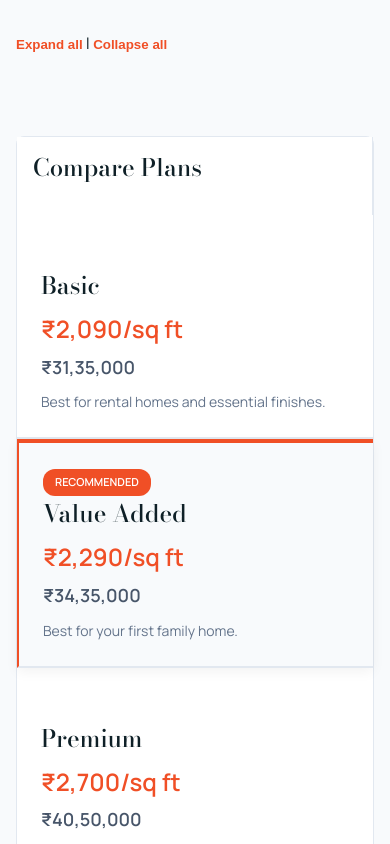
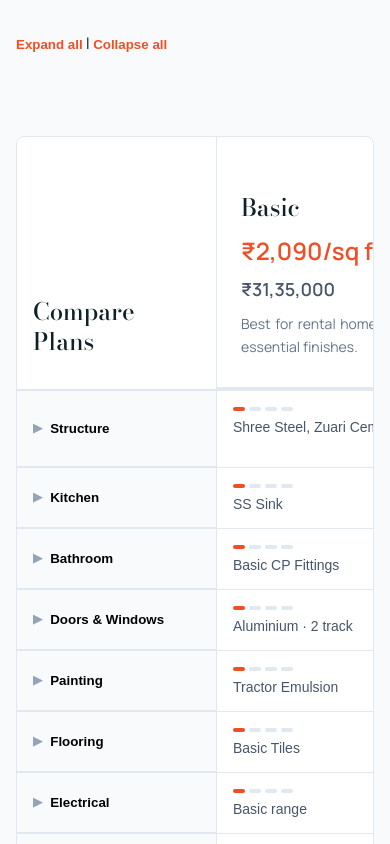
Before and after one commit to Vikram-Pagadala/Suci-Condtructions, a Next.js app: page /pricing in a window 390 px wide. Shown: the part 1580-2424 px from the top of the page. Built offline with nearby package versions, Linux system fonts and the light colour scheme.

Commit message:
Change mobile view from stacked to horizontal scroll with sticky first column

```diff
--- a/src/components/PricingTable/PricingTable.module.css
+++ b/src/components/PricingTable/PricingTable.module.css
@@ -154,7 +154,8 @@
 .tableContainer {
   position: relative;
   width: 100%;
-  overflow: visible;
+  overflow-x: auto;
+  overflow-y: hidden;
   background: white;
   border: 1px solid #e2e8f0;
   border-radius: 8px;
@@ -162,7 +163,7 @@
 
 .row, .rowContent {
   display: grid;
-  grid-template-columns: minmax(160px, 1.2fr) repeat(4, minmax(0, 1fr));
+  grid-template-columns: minmax(200px, 1.2fr) repeat(4, minmax(220px, 1fr));
 }
 
 .colFeatureHead, .colFeatureCell {
@@ -171,6 +172,9 @@
   padding: 16px;
   border-right: 1px solid #e2e8f0;
   font-weight: 600;
+  position: sticky;
+  left: 0;
+  z-index: 10;
 }
 
 .colPlanHead, .colPlanCell {
@@ -408,15 +412,11 @@
 }
 
 @media (max-width: 1023px) {
-  /* On tablet, the cards just flow naturally in the 2-column grid defined by .row */
-  .row, .rowContent { grid-template-columns: repeat(2, minmax(0, 1fr)); }
-  .colFeatureHead, .colFeatureCell { grid-column: 1 / -1; border-bottom: 1px solid #e2e8f0; }
-  .colPlanCell::before { content: attr(data-plan); font-weight: 600; margin-bottom: 8px; }
+  .colFeatureHead, .colFeatureCell { grid-column: 1; border-bottom: 1px solid #e2e8f0; }
 }
 
 @media (max-width: 599px) {
   .areaInputSection, .findPlanSection { padding: 20px; }
-  .row, .rowContent { grid-template-columns: minmax(0, 1fr); }
   .colPlanHead { padding: 24px; border-right: none; }
   .priceSqft, .priceTotal, .planType { min-height: 0; }
   .priceTotal:empty { display: none; }
```
